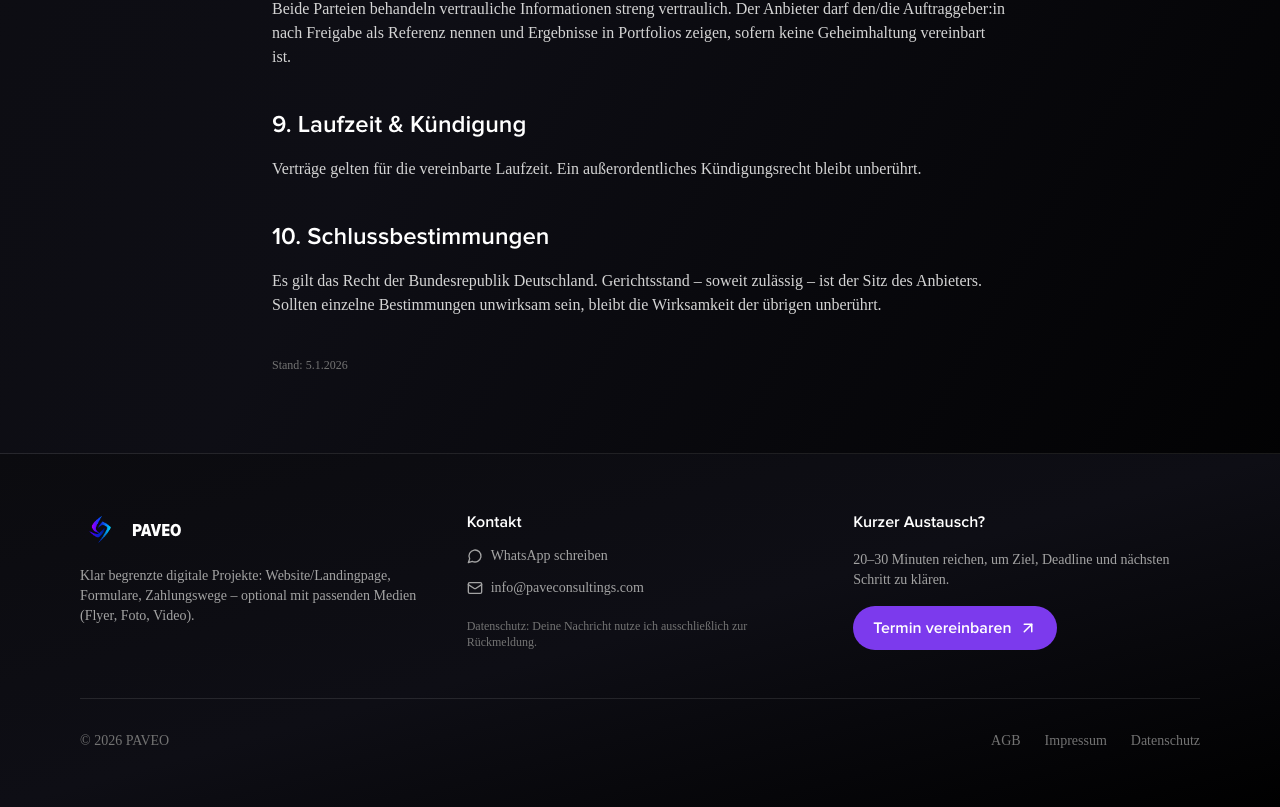
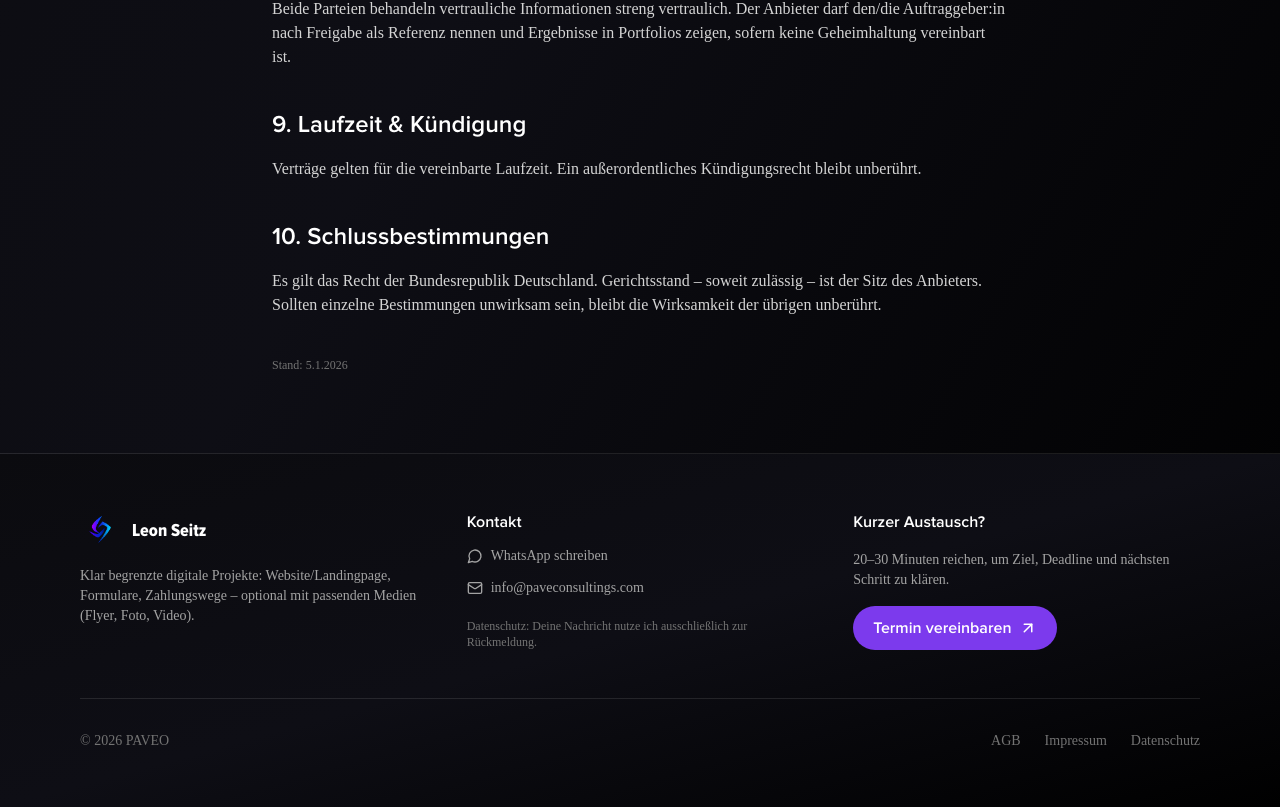
Before and after one commit to cyclebittt/pavewebyyyy, a Next.js app: page /agb in a window 1280 px wide. Shown: the part 1427-2234 px from the top of the page. Built offline with nearby package versions, Linux system fonts and the light colour scheme; a web font is replaced by a local one.

Commit message:
Update Footer.jsx

```diff
--- a/components/layout/Footer.jsx
+++ b/components/layout/Footer.jsx
@@ -8,7 +8,7 @@ export default function Footer() {
   const whatsappHref =
     'https://wa.me/4916095757167?text=Hi%20Leon,%0A%0AZiel:%0ADeadline:%0AStand:%0A%0AKurzer%20Kontext:';
   const mailHref =
-    'mailto:info@paveconsultings.com?subject=Projektanfrage&body=Hi%20Leon,%0A%0AZiel:%0ADeadline:%0AStand:%0A%0AKurzer%20Kontext:';
+    'mailto:leonseitz25@icloud.com?subject=Projektanfrage&body=Hi%20Leon,%0A%0AZiel:%0ADeadline:%0AStand:%0A%0AKurzer%20Kontext:';
 
   return (
     <footer className="relative bg-gradient-to-br from-[#0B0B0F] via-[#0E0E15] to-black text-neutral-300 border-t border-white/10">
@@ -26,7 +26,7 @@ export default function Footer() {
                   height={40}
                   className="h-10 w-auto"
                 />
-                <span className="font-extrabold text-white text-lg">PAVEO</span>
+                <span className="font-extrabold text-white text-lg">Leon Seitz</span>
               </span>
             </Link>
 
```
